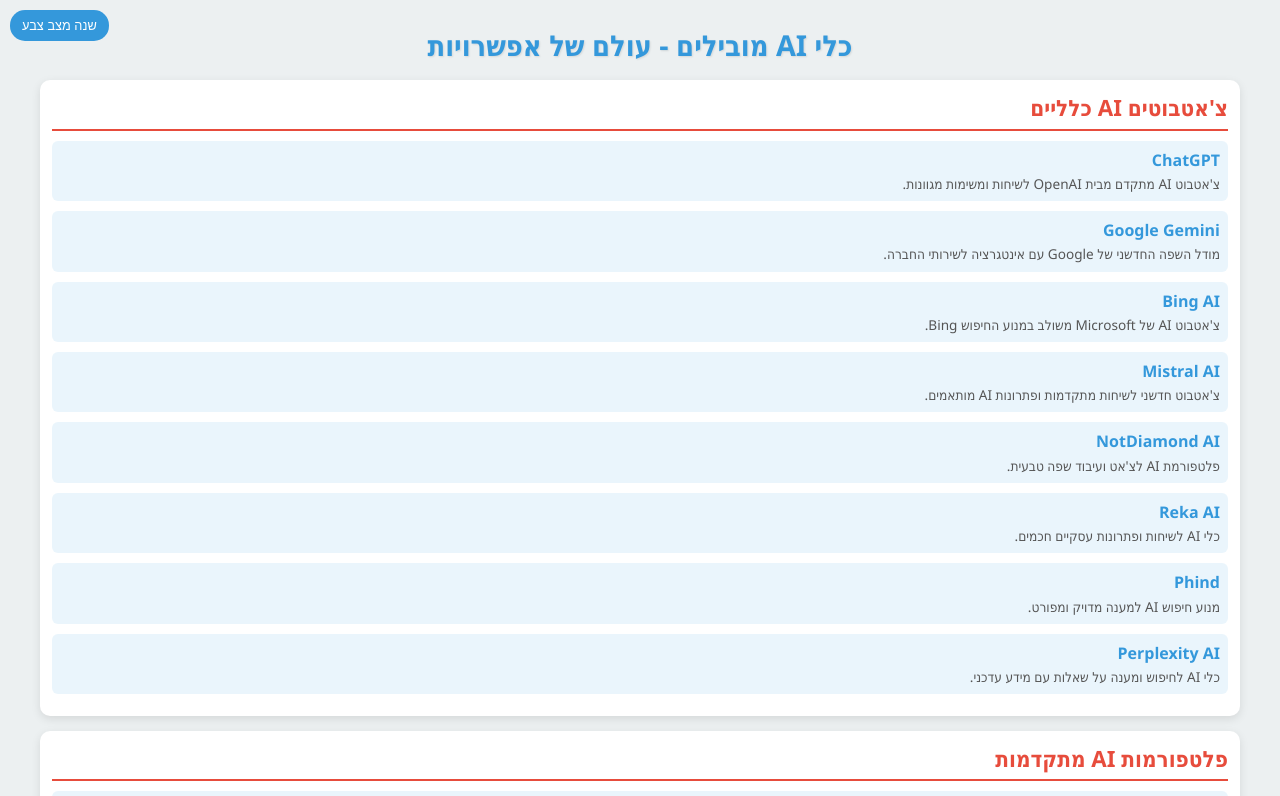
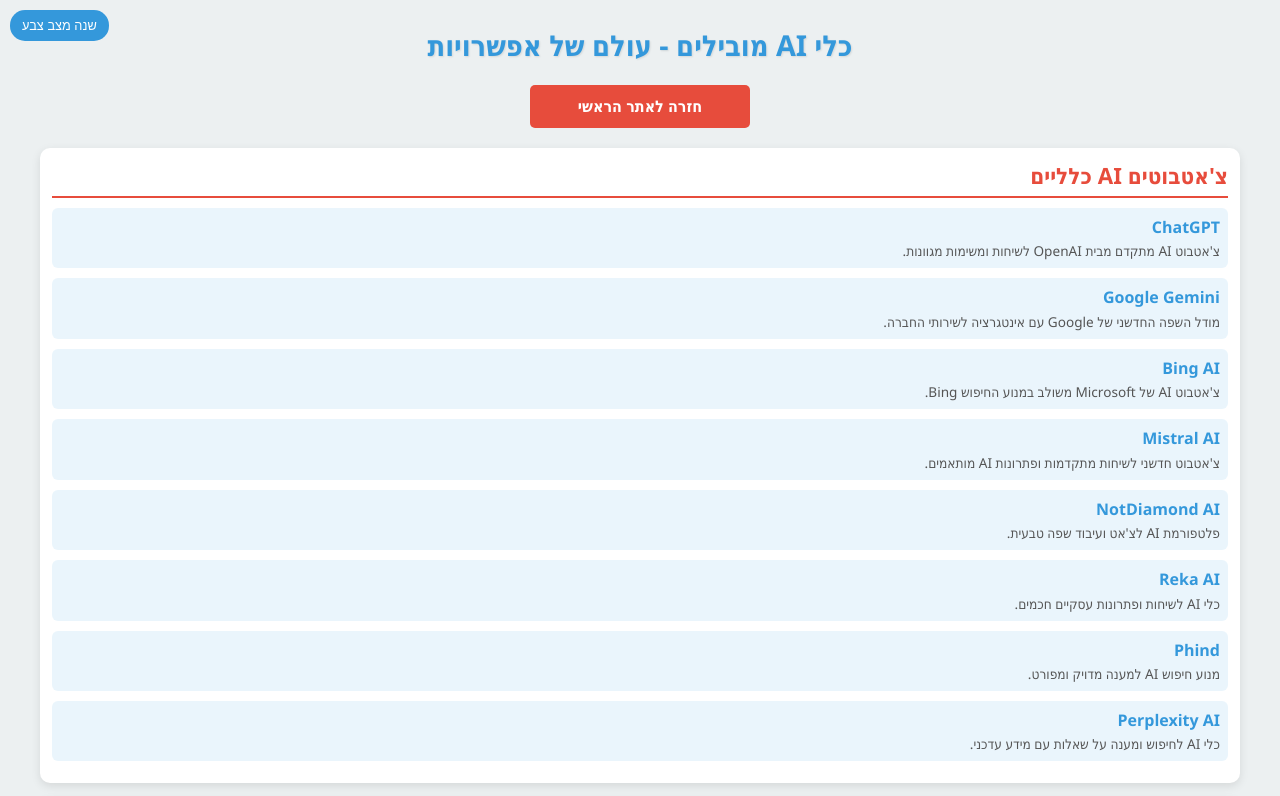
Before and after one commit to lanchi10/landing, a plain HTML site: page land2.html in a window 1280 px wide. Shown: the top 796 px of the page. Drawn offline with Linux system fonts and the light colour scheme.

Commit message:
Update land2.html

```diff
--- a/land2.html
+++ b/land2.html
@@ -128,11 +128,29 @@
             --text-color: #ecf0f1;
             --card-background: #34495e;
         }
+        .back-button {
+            display: block;
+            width: 200px;
+            margin: 20px auto;
+            padding: 10px;
+            background-color: var(--secondary-color);
+            color: white;
+            text-align: center;
+            border-radius: 5px;
+            font-weight: bold;
+            transition: background-color 0.3s ease;
+        }
+        .back-button:hover {
+            background-color: #c0392b;
+            color: white;
+        }
     </style>
 </head>
 <body>
     <button class="color-mode-toggle" onclick="toggleColorMode()">שנה מצב צבע</button>
     <h1>כלי AI מובילים - עולם של אפשרויות</h1>
+
+    <a href="https://lanchi10.github.io/landing/" class="back-button">חזרה לאתר הראשי</a>
 
     <div class="category">
         <h2>צ'אטבוטים AI כלליים</h2>
```
